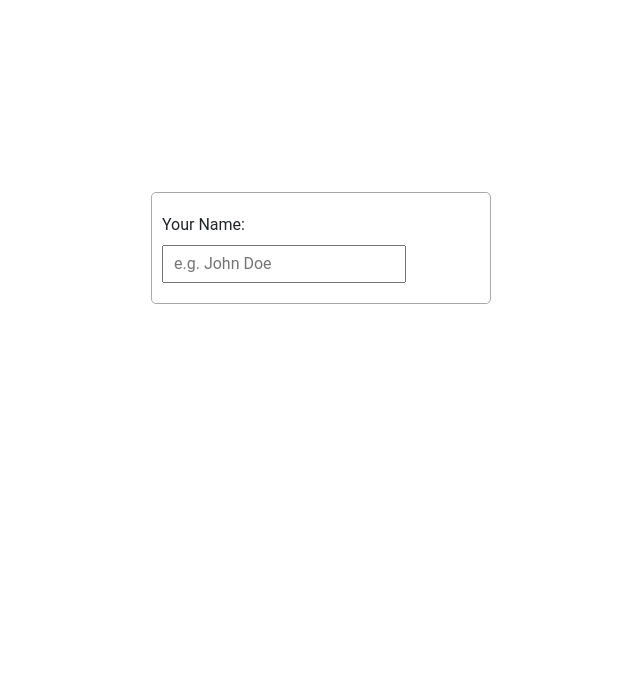
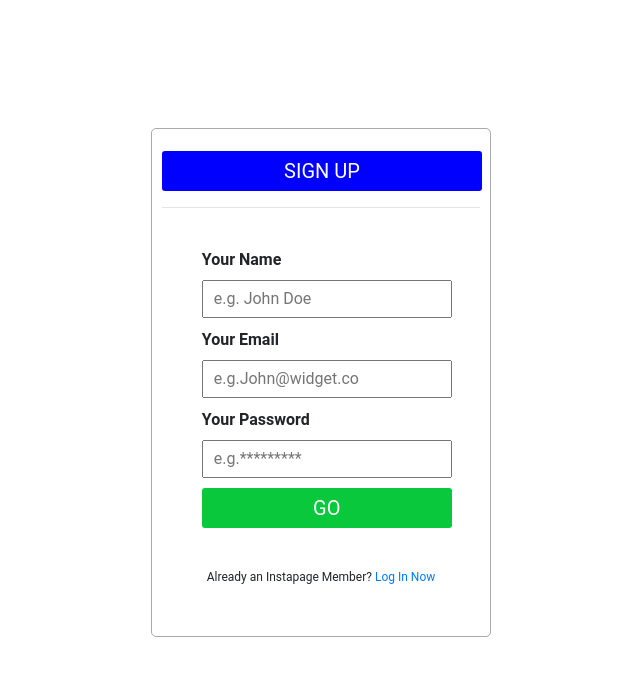
Before and after one commit to KDSGYT/login-signup-template, a plain HTML site: page html/signup.html in a window 1280 px wide. Shown: the whole page, without its empty margins (319-959 px from the left). Drawn offline with Linux system fonts and the light colour scheme.

Commit message:
Forms done

```diff
--- /dev/null
+++ b/css/forms.css
@@ -0,0 +1,33 @@
+
+.container{
+
+  border: 1px solid #aaa;
+  padding: 20px 10px 10px 10px;
+  width: 340px;
+  margin-top: 15%;
+  border-radius: 5px;
+
+}
+label{
+  font-weight:bold;
+}
+input{
+  margin-bottom: 10px;
+  padding: 5px 10px;
+  display: block;
+  width: 250px;
+
+  /* border-radius: 2px; */
+}
+input[type="submit"]{
+  margin-top: 2px;
+  padding: 5px;
+  width: 250px;
+  background-color: rgb(10, 200, 60);
+  /* box-shadow: none; */
+  border: 0px solid grey;
+  border-radius: 3px;
+  color:white;
+  font-size: 20px;
+  /* margin-left: 36%; */
+}
--- a/css/master.css
+++ b/css/master.css
@@ -4,20 +4,6 @@
 }
 
 body{
+  font-family: 'Roboto', sans-serif;
   min-width: 400px;
 }
-.container{
-  font-family: 'Roboto', sans-serif;
-  border: 1px solid #aaa;
-  padding: 20px 10px 10px 10px;
-  width: 340px;
-  margin-top: 15%;
-  border-radius: 5px;
-
-}
-input{
-  margin-bottom: 10px;
-  padding: 5px 10px;
-  display: block;
-  /* border-radius: 2px; */
-}
--- a/css/signup.css
+++ b/css/signup.css
@@ -0,0 +1,20 @@
+.container{
+  margin-top: 10%;
+}
+#signup_form{
+  margin:12.5%;
+}
+
+#signup_form p{
+  margin-top: 40px;;
+  font-size: 12px;
+  text-align: center;
+}
+#signup_title{
+  width:320px;
+  background-color: rgba(0,0, 255);
+
+}
+#signup_title:focus{
+  border:none;
+}
--- a/html/signup.html
+++ b/html/signup.html
@@ -2,19 +2,35 @@
 <html lang="en" dir="ltr">
   <head>
     <meta charset="utf-8">
+    <meta name="google-signin-client_id" content="YOUR_CLIENT_ID.apps.googleusercontent.com">
     <title>SignUp</title>
     <!-- Include bootstrap -->
     <link rel="stylesheet" href="/src/bootstrap/css/bootstrap.min.css">
     <!-- Include css -->
     <link rel="stylesheet" href="/css/master.css">
-    <!-- <link rel="stylesheet" href="/css/login.css"> -->
+    <link rel="stylesheet" href="/css/forms.css">
+    <link rel="stylesheet" href="/css/signup.css">
   </head>
   <body>
+    <!-- <div class="g-signin2" data-width="240" data-height="50" data-longtitle="false"> -->
     <div class="container">
-      <form class="" action="index.html" method="post">
-        <label for="name">Your Name:</label>
+      <input type="submit" name="" id="signup_title" disbled value="SIGN UP">
+      <div class="g-signin2" data-width="320" data-longtitle="true">
+      </div>
+      <hr>
+      <form id="signup_form" action="index.html" method="post">
+        <label for="name">Your Name</label>
         <input type="text" name="" value="" placeholder="e.g. John Doe">
+        <label for="email">Your Email</label>
+        <input type="text" name="" value="" placeholder="e.g.John@widget.co">
+        <label for="pass">Your Password</label>
+        <input type="password" name="" value="" placeholder="e.g.*********">
+        <input type="submit" name="" value="GO">
+        <p>Already an Instapage Member? <a href="login.html">Log In Now</a> </p>
       </form>
     </div>
+    <script type="text/javascript" src="../js/signup.js">
+    </script>
+    <script src="https://apis.google.com/js/platform.js?onload=renderButton" async defer></script>
   </body>
 </html>
--- /dev/null
+++ b/js/login.js
@@ -0,0 +1 @@
+// alert("This is the js for login page")
--- /dev/null
+++ b/js/signup.js
@@ -0,0 +1,17 @@
+function onSuccess(googleUser) {
+     console.log('Logged in as: ' + googleUser.getBasicProfile().getName());
+   }
+   function onFailure(error) {
+     console.log(error);
+   }
+   function renderButton() {
+     gapi.signin2.render('my-signin2', {
+       'scope': 'profile email',
+       'width': 240,
+       'height': 50,
+       'longtitle': true,
+       'theme': 'dark',
+       'onsuccess': onSuccess,
+       'onfailure': onFailure
+     });
+   }
```
Also changed, not shown: css/login.css (+2 -12 lines), html/login.html (+4 -0 lines), index.html (+1 -1 lines), js/redirect.js (renamed from js/master.js).
